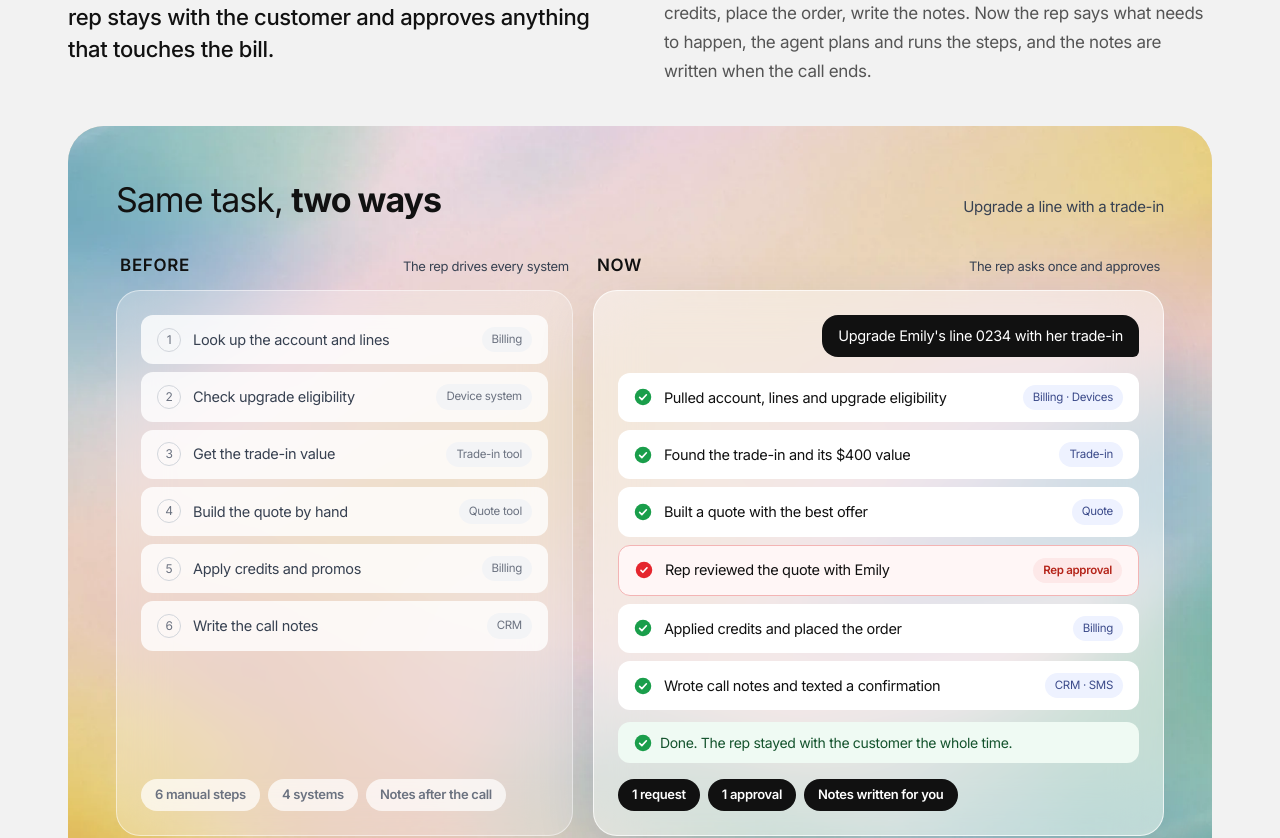
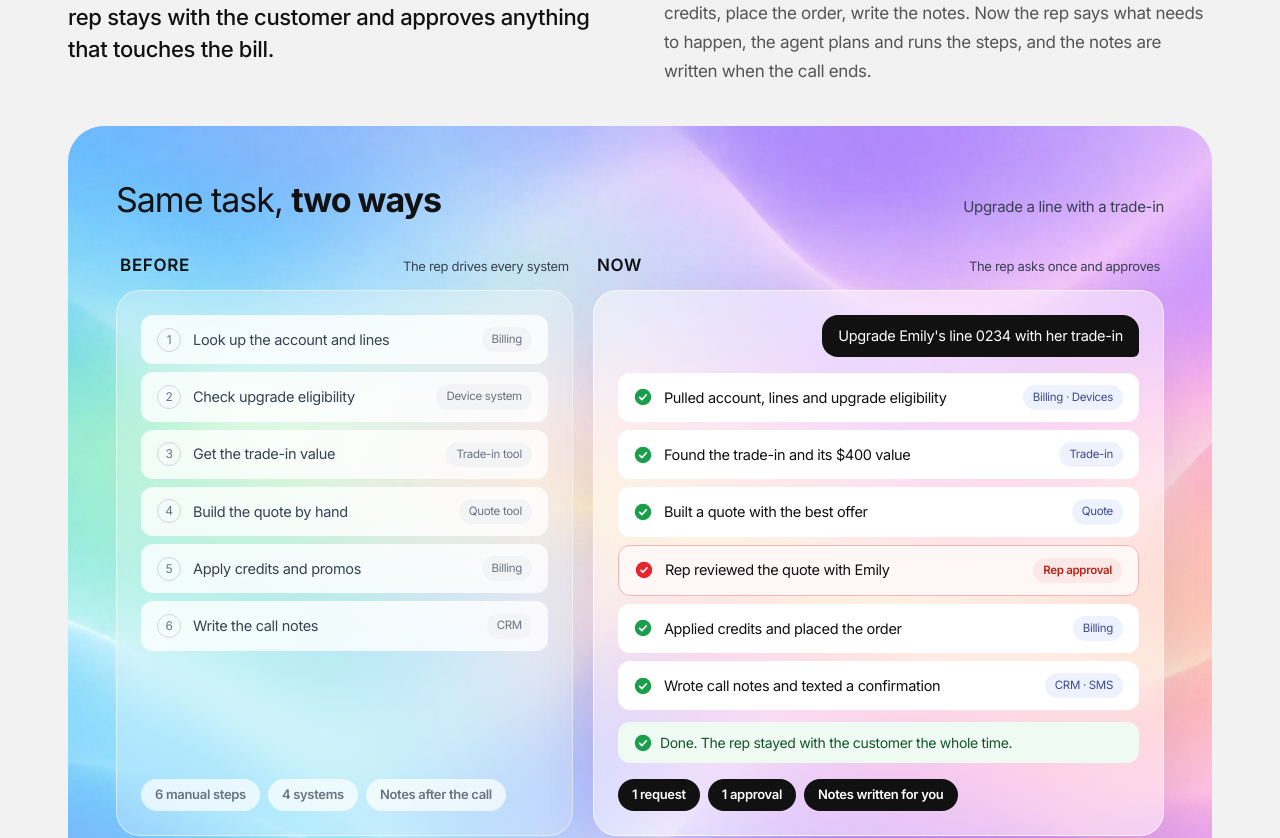
Before and after one commit to jmariano19/jeffmariano.com, a Next.js app: page /case-studies/ai-conversational-canvas in a window 1280 px wide. Shown: the part 6265-7103 px from the top of the page. Built offline with nearby package versions, Linux system fonts and the light colour scheme; no server answers.

Commit message:
Agentic module: new pastel wave background
Co-Authored-By: Claude Opus 5.5 <noreply@anthropic.com>
Claude-Session: https://claude.ai/code/session_01Gxf5dkLfSBFefbCwTUDPWE

```diff
--- a/src/components/case-study/AgentWorkflow.tsx
+++ b/src/components/case-study/AgentWorkflow.tsx
@@ -72,8 +72,8 @@ export function AgentWorkflow() {
   const finished = doneCount === AGENT.length;
 
   return (
-    <div ref={ref} className="relative overflow-hidden rounded-[22px] md:rounded-[36px] bg-[#e6d7bf] p-4 sm:p-6 md:p-12">
-      <Image src="/images/case-studies/canvas/channels-bg.webp" alt="" fill unoptimized className="object-cover" />
+    <div ref={ref} className="relative overflow-hidden rounded-[22px] md:rounded-[36px] bg-[#d8d4f6] p-4 sm:p-6 md:p-12">
+      <Image src="/images/case-studies/canvas/agentic-bg.webp" alt="" fill unoptimized className="object-cover" />
 
       <div className="relative">
         <div className="flex flex-wrap items-baseline justify-between gap-x-8 gap-y-2">
```
Also changed, not shown: public/images/case-studies/canvas/agentic-bg.webp (added).
